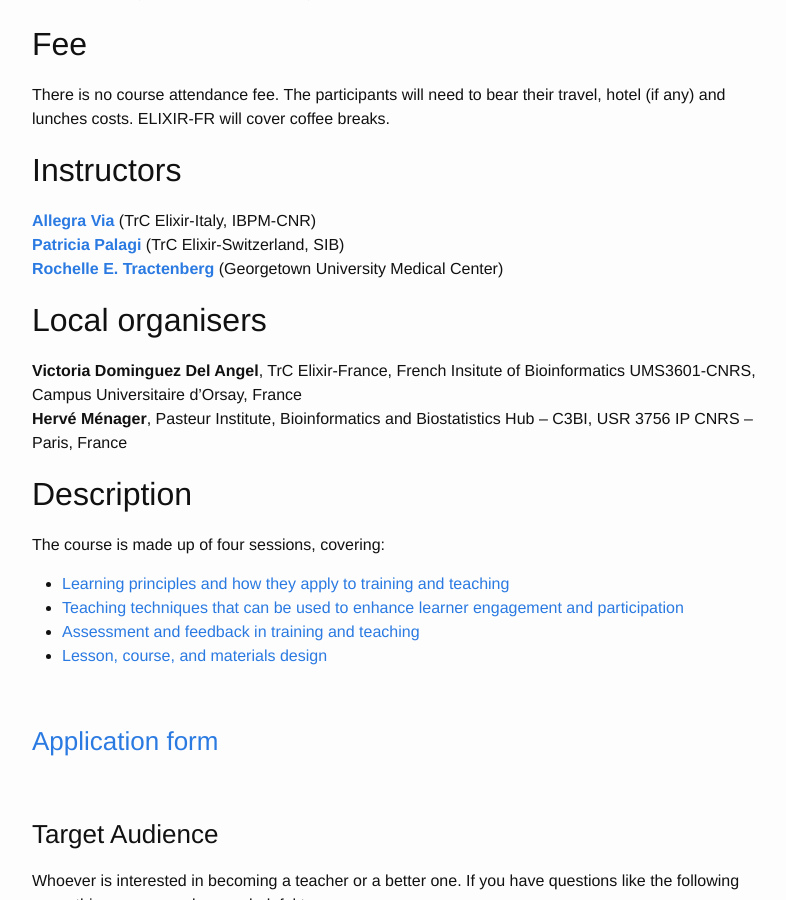
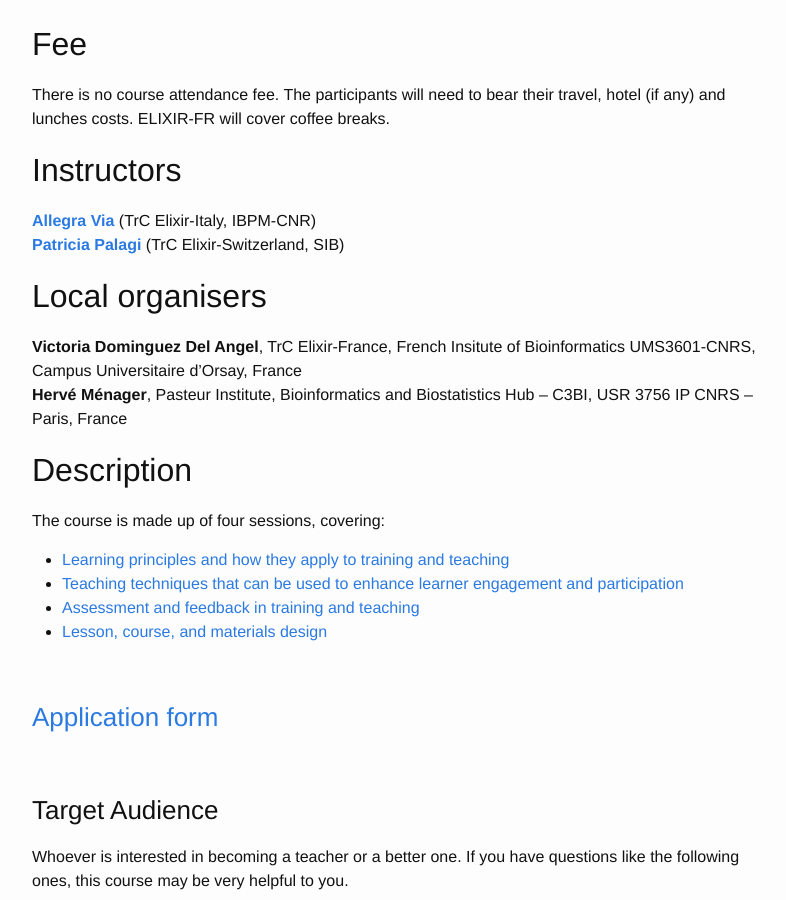
Before and after one commit to ELIXIR-IIB-training/website, a Jekyll site: the page built from _posts/2018-03-26-train-the-trainer-paris.md, in a window 1280 px wide and 900 px high, scrolled down 738 px. Shown: the whole window, without its empty margins (238-1024 px from the left). Built offline with Jekyll 4.4.1, drawn with Linux system fonts in a browser that asks for light colours.

Commit message:
Update TtT Paris deleting Rochelle

```diff
--- a/_posts/2018-03-26-train-the-trainer-paris.md
+++ b/_posts/2018-03-26-train-the-trainer-paris.md
@@ -33,7 +33,6 @@ There is no course attendance fee. The participants will need to bear their trav
 ## Instructors
 [**Allegra Via**](../../../instructors/allegra_via.html) (TrC Elixir-Italy, IBPM-CNR)<br>
 [**Patricia Palagi**](../../../instructors/patricia_palagi.html) (TrC Elixir-Switzerland, SIB)<br>
-[**Rochelle E. Tractenberg**](https://neurology.georgetown.edu/faculty/tractenberg) (Georgetown University Medical Center)
 
 ## Local organisers
 **Victoria Dominguez Del Angel**, TrC Elixir-France, French Insitute of Bioinformatics UMS3601-CNRS, Campus Universitaire d'Orsay, France<br>
```
